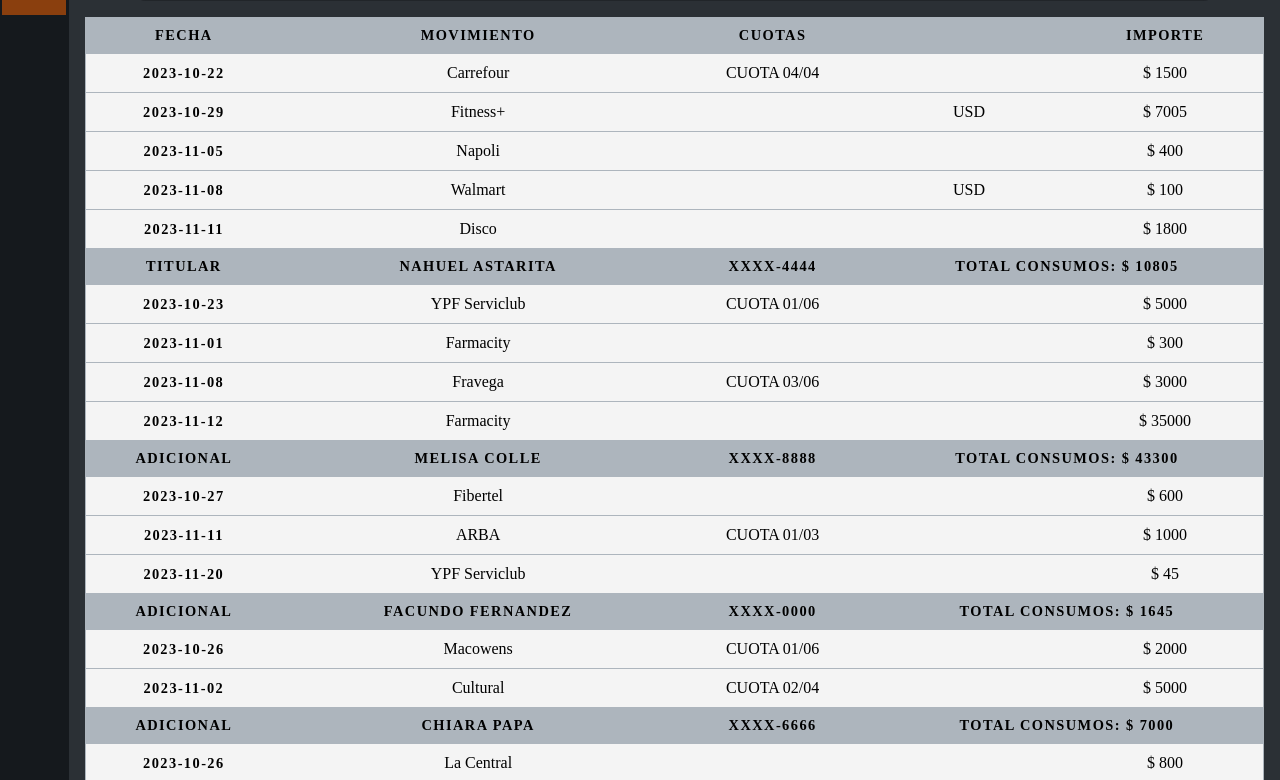
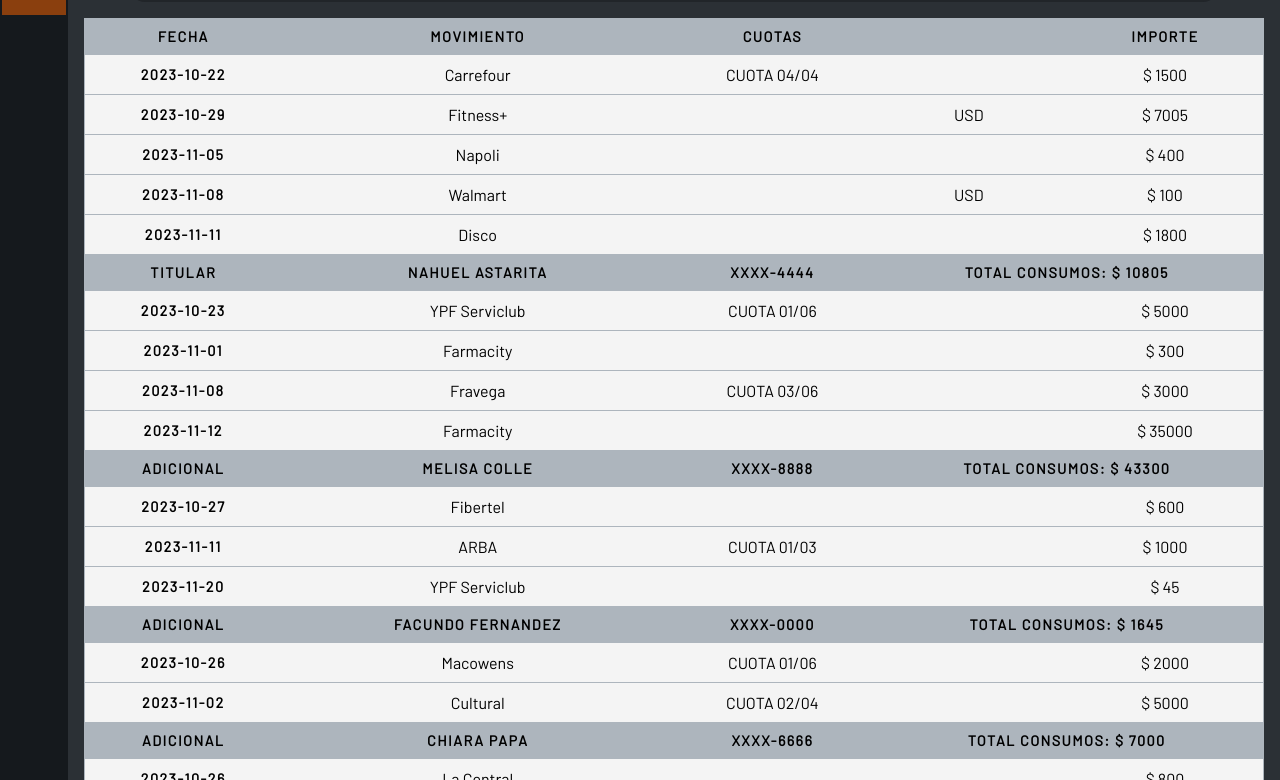
Before and after one commit to facundotfernandez/galicia-site, a plain HTML site: page index.html in a window 1280 px wide. Shown: the part 65-845 px from the top of the page. Drawn offline with Linux system fonts and the light colour scheme.

Commit message:
Update index.html

```diff
--- a/index.html
+++ b/index.html
@@ -6,7 +6,7 @@
   <meta http-equiv="X-UA-Compatible" content="IE=edge">
   <meta name="viewport" content="width=device-width, initial-scale=1.0">
   <link rel="shortcut icon" href="./assets/main-icon.png" type="image/x-icon">
-  <link rel="stylesheet" href="https://fonts.googleapis.com/css2?family=Inter">
+  <link rel="stylesheet" href="https://fonts.googleapis.com/css2?family=Barlow">
   <link rel="stylesheet" href="styles/main.css">
   <title>Inicio</title>
 </head>
```
